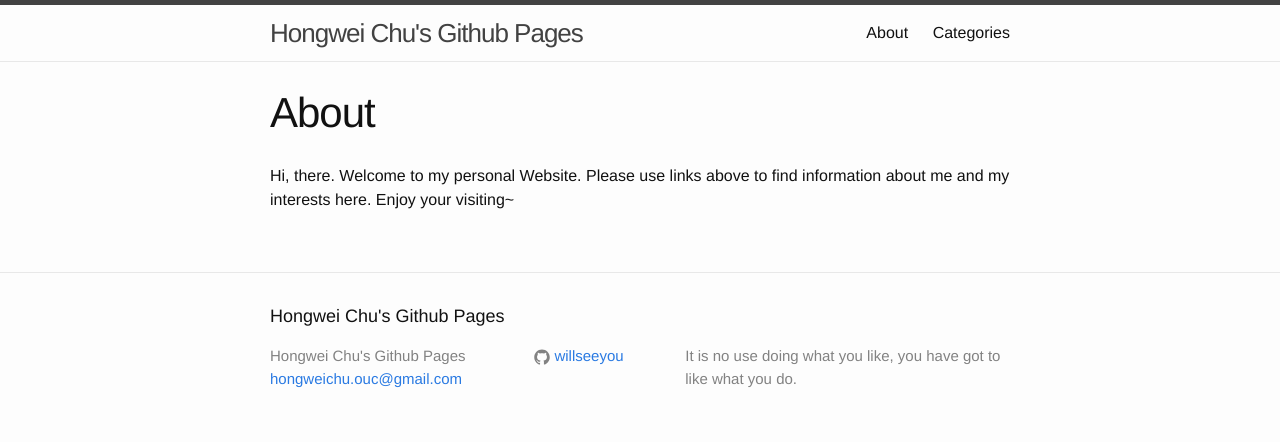
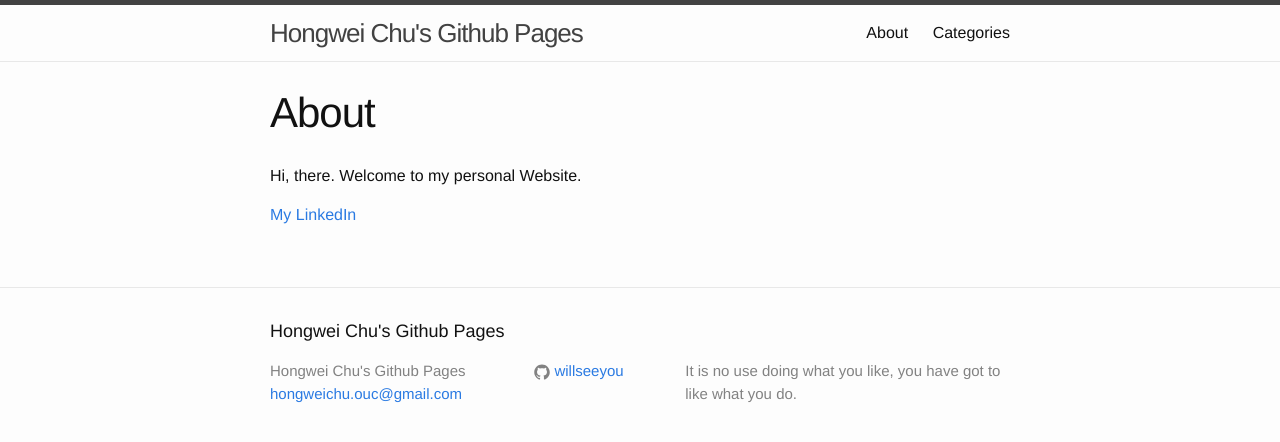
Before and after one commit to willseeyou/willseeyou.github.io, a Jekyll site: the page built from about.md, in a window 1280 px wide. Shown: the top 442 px of the page. Built offline with Jekyll 4.4.1, drawn with Linux system fonts in a browser that asks for light colours.

Commit message:
Add LinkedIn

```diff
--- a/about.md
+++ b/about.md
@@ -4,4 +4,6 @@ title: About
 permalink: /about/
 ---
 
-Hi, there. Welcome to my personal Website. Please use links above to find information about me and my interests here. Enjoy your visiting~
+Hi, there. Welcome to my personal Website.
+
+[My LinkedIn](https://www.linkedin.com/in/hongwei-chu-739a7453)
```
